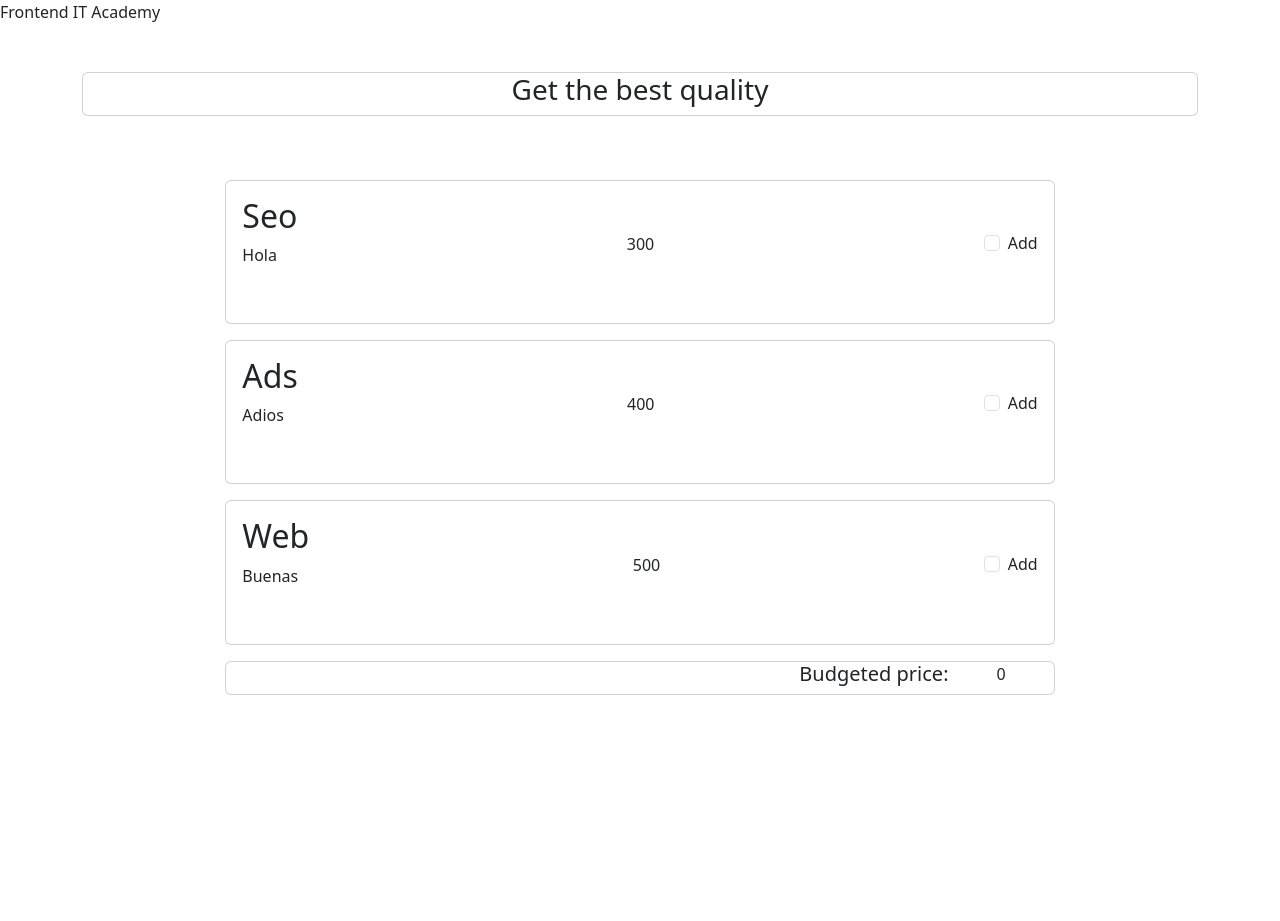
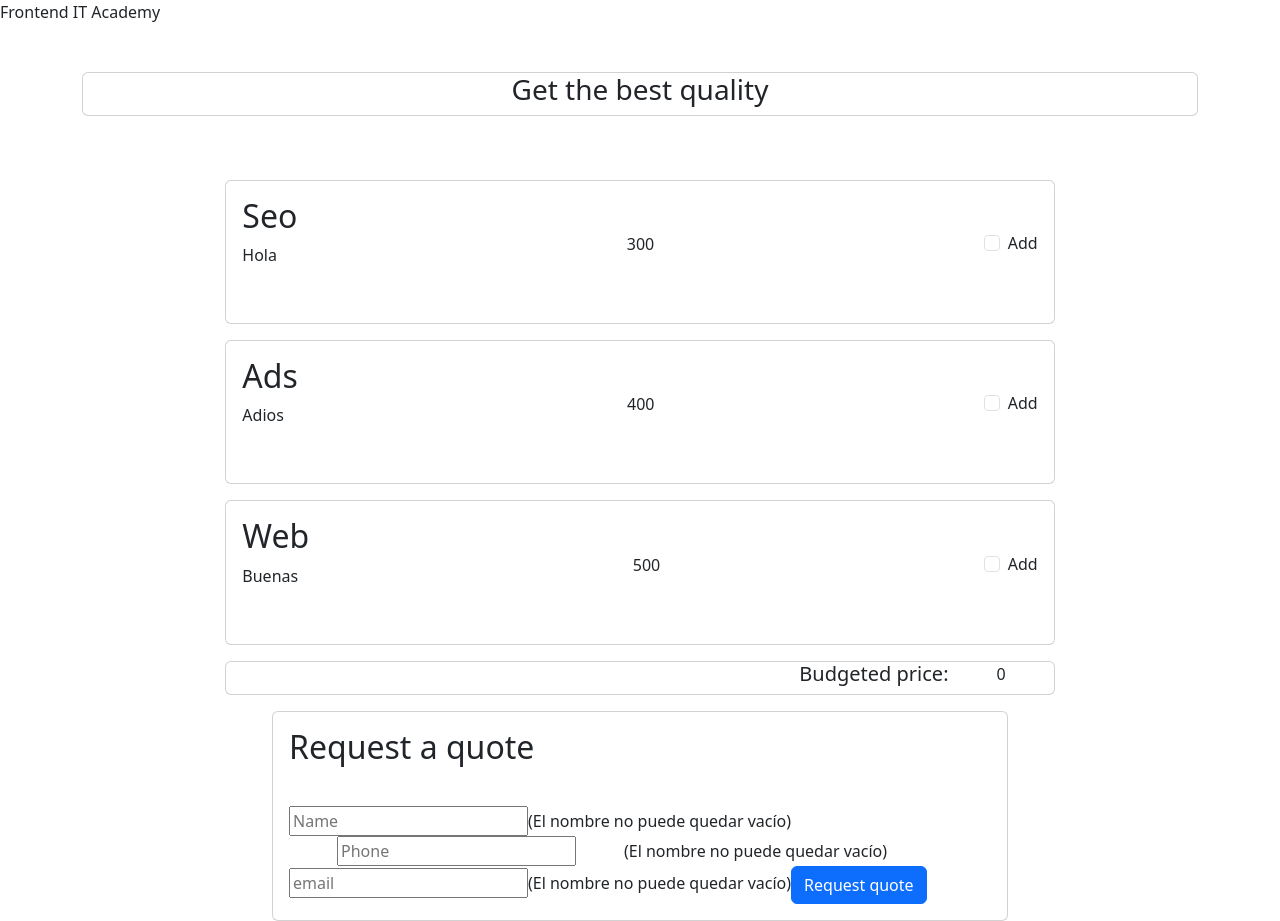
Before and after one commit to AlexMafaluno/Sprint6-budget, an Angular app: page / in a window 1280 px wide. Before the commit the page ends 800 px from the top, so only its background shows below. Built offline with nearby package versions, Linux system fonts and the light colour scheme.

Commit message:
feat: add FormComponent as imported modules in app.component.ts

```diff
--- a/src/app/app.component.html
+++ b/src/app/app.component.html
@@ -12,4 +12,5 @@
 <!--checkboxes-->
 <app-checkbox></app-checkbox>
 
-<!--modal-->
+
+<app-form></app-form>
--- a/src/app/app.component.ts
+++ b/src/app/app.component.ts
@@ -4,10 +4,11 @@ import { CheckboxComponent } from "./checkbox/checkbox.component";
 import { MatSlideToggleModule } from '@angular/material/slide-toggle';
 import { PanelComponent } from "./panel/panel.component";
 import { CommonModule } from '@angular/common';
+import { FormComponent } from "./form/form.component";
 
 @Component({
   selector: 'app-root',
-  imports: [CommonModule, CheckboxComponent, MatSlideToggleModule],
+  imports: [CommonModule, CheckboxComponent, MatSlideToggleModule, FormComponent],
   templateUrl: './app.component.html',
   styleUrl: './app.component.scss'
 })
```
